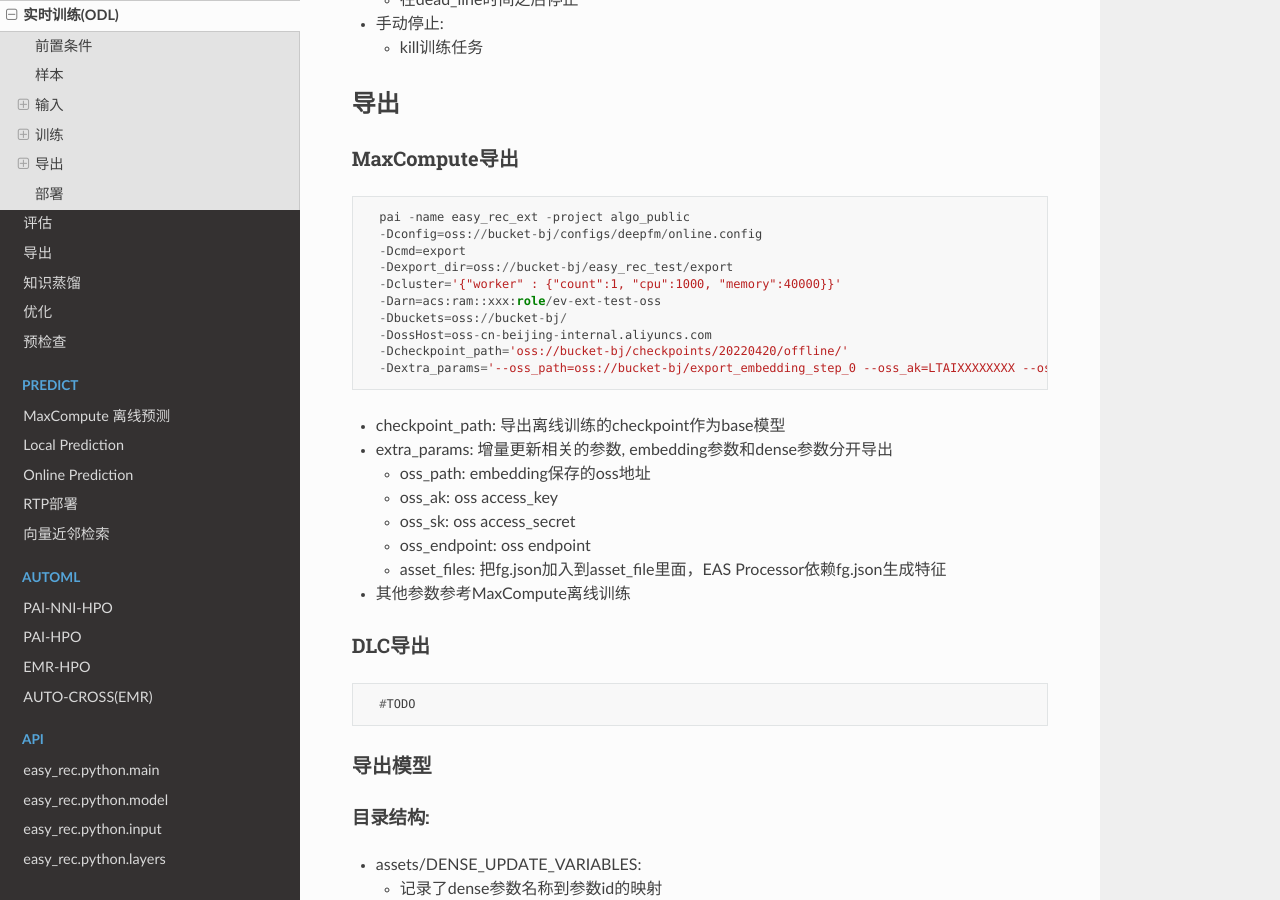
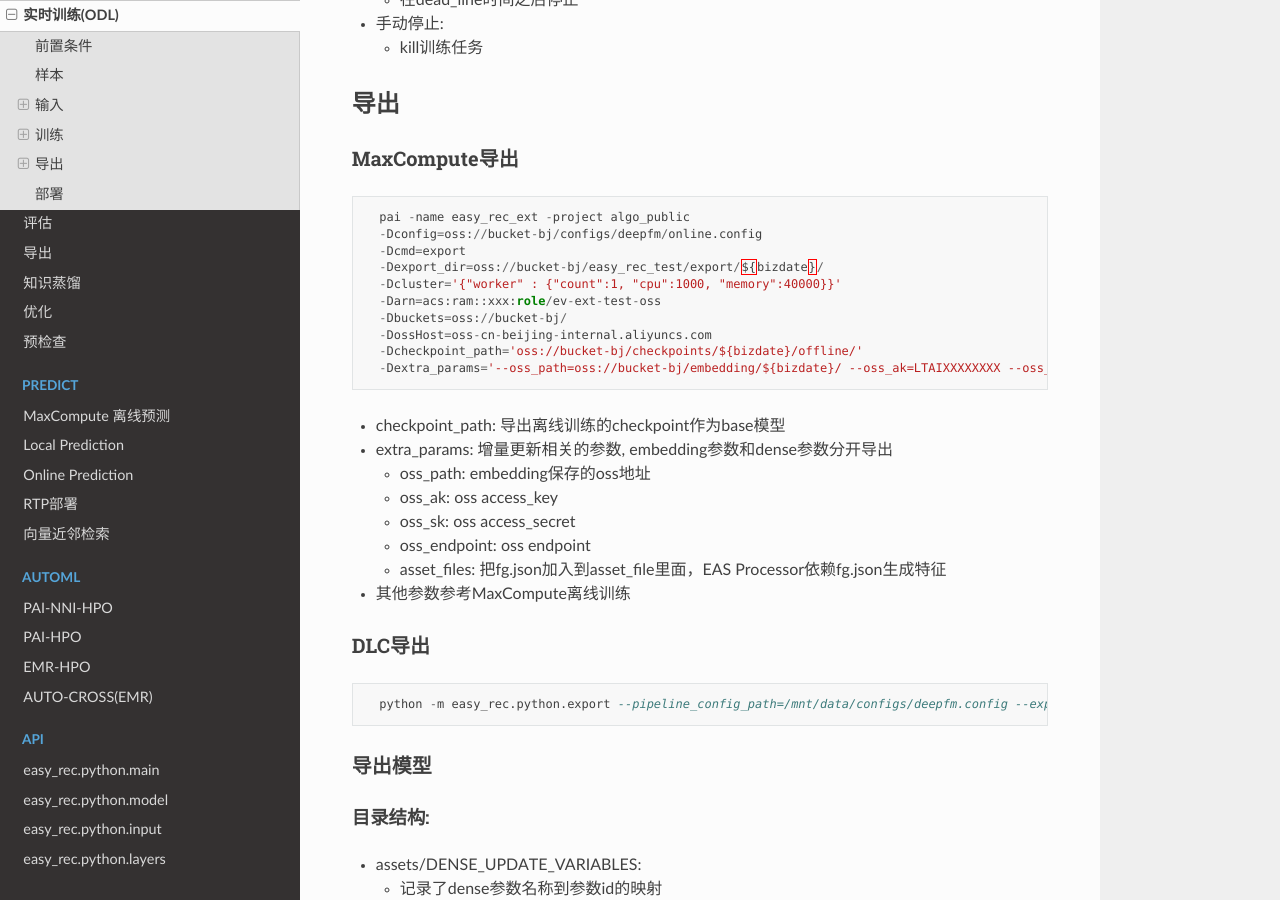
Before and after one commit to alibaba/EasyRec, a Sphinx documentation site: the page built from docs/source/online_train.md, in a window 1280 px wide and 900 px high, scrolled down 5798 px. Built offline with Sphinx 7.4.7 and the Read the Docs theme 2.0.0, drawn with Linux system fonts in a browser that asks for light colours; the version number is read from the project's files by our own code; some of the changed text lies outside the part shown.

Commit message:
add export scripts

````diff
--- a/docs/source/online_train.md
+++ b/docs/source/online_train.md
@@ -212,13 +212,13 @@ train_config {
   pai -name easy_rec_ext -project algo_public
   -Dconfig=oss://bucket-bj/configs/deepfm/online.config
   -Dcmd=export
-  -Dexport_dir=oss://bucket-bj/easy_rec_test/export
+  -Dexport_dir=oss://bucket-bj/easy_rec_test/export/${bizdate}/
   -Dcluster='{"worker" : {"count":1, "cpu":1000, "memory":40000}}'
   -Darn=acs:ram::xxx:role/ev-ext-test-oss
   -Dbuckets=oss://bucket-bj/
   -DossHost=oss-cn-beijing-internal.aliyuncs.com
-  -Dcheckpoint_path='oss://bucket-bj/checkpoints/20220420/offline/'
-  -Dextra_params='--oss_path=oss://bucket-bj/export_embedding_step_0 --oss_ak=LTAIXXXXXXXX --oss_sk=vJkxxxxxxx --oss_endpoint=oss-cn-beijing.aliyuncs.com --asset_files oss://bucket-bj/config/fg.json'
+  -Dcheckpoint_path='oss://bucket-bj/checkpoints/${bizdate}/offline/'
+  -Dextra_params='--oss_path=oss://bucket-bj/embedding/${bizdate}/ --oss_ak=LTAIXXXXXXXX --oss_sk=vJkxxxxxxx --oss_endpoint=oss-cn-beijing.aliyuncs.com --asset_files oss://bucket-bj/config/fg.json'
 ```
 - checkpoint_path: 导出离线训练的checkpoint作为base模型
 - extra_params: 增量更新相关的参数, embedding参数和dense参数分开导出
@@ -230,7 +230,7 @@ train_config {
 - 其他参数参考MaxCompute离线训练
 ### DLC导出
 ```sql
-  #TODO
+  python -m easy_rec.python.export --pipeline_config_path=/mnt/data/configs/deepfm.config --export_dir=/mnt/data/online/${bizdate}/ --oss_path=oss://bucket-bj/embedding/${bizdate}/ --oss_ak=LTAIXXXXXXXX --oss_sk=vJkxxxxxxx --oss_endpoint=oss-cn-beijing.aliyuncs.com --asset_files oss://bucket-bj/config/fg.json
 ```
 
 ### 导出模型
````
Also changed, not shown: other parts of docs/source/online_train.md (+1 -1 lines), docs/source/feature/data.md (+1 -1 lines).
